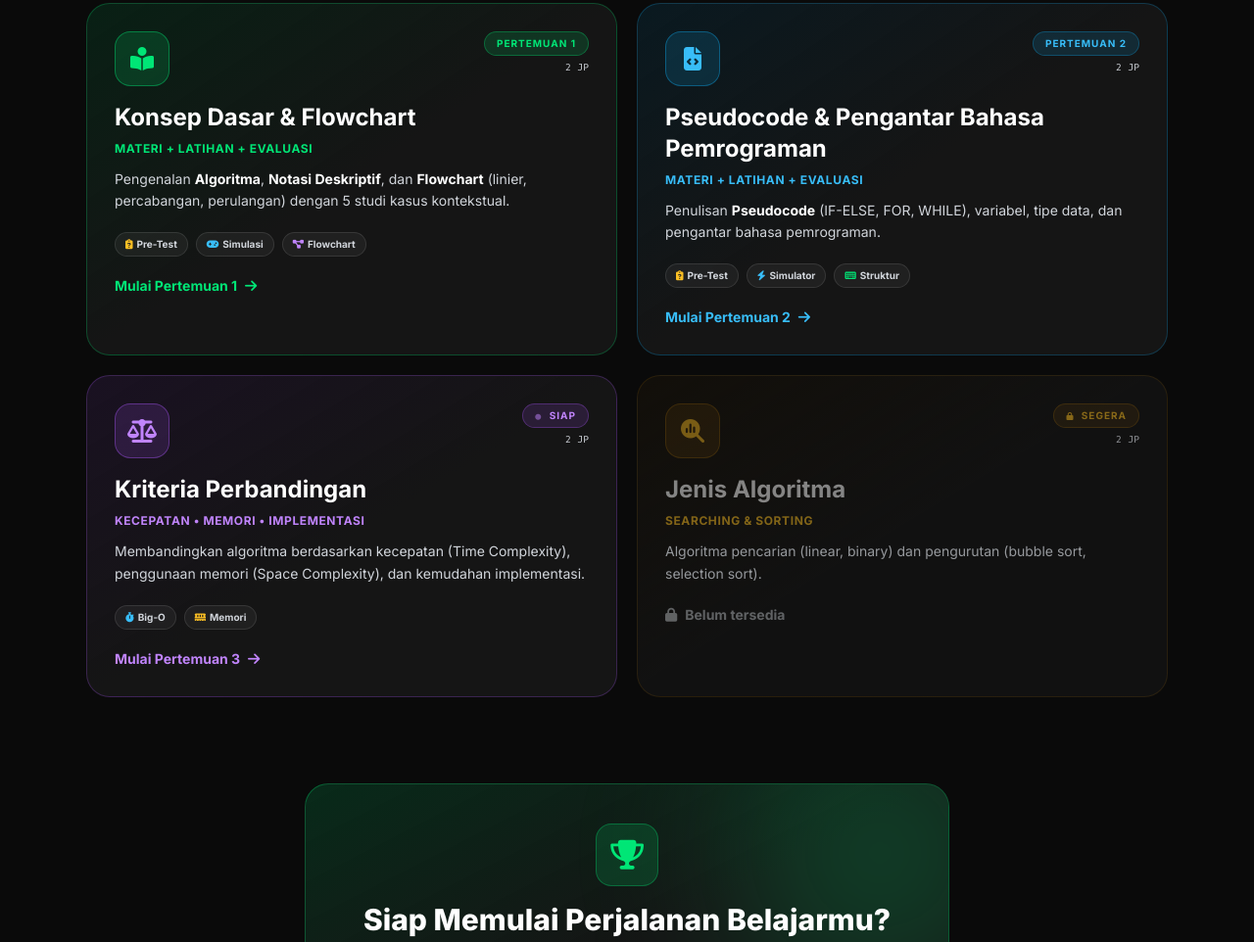
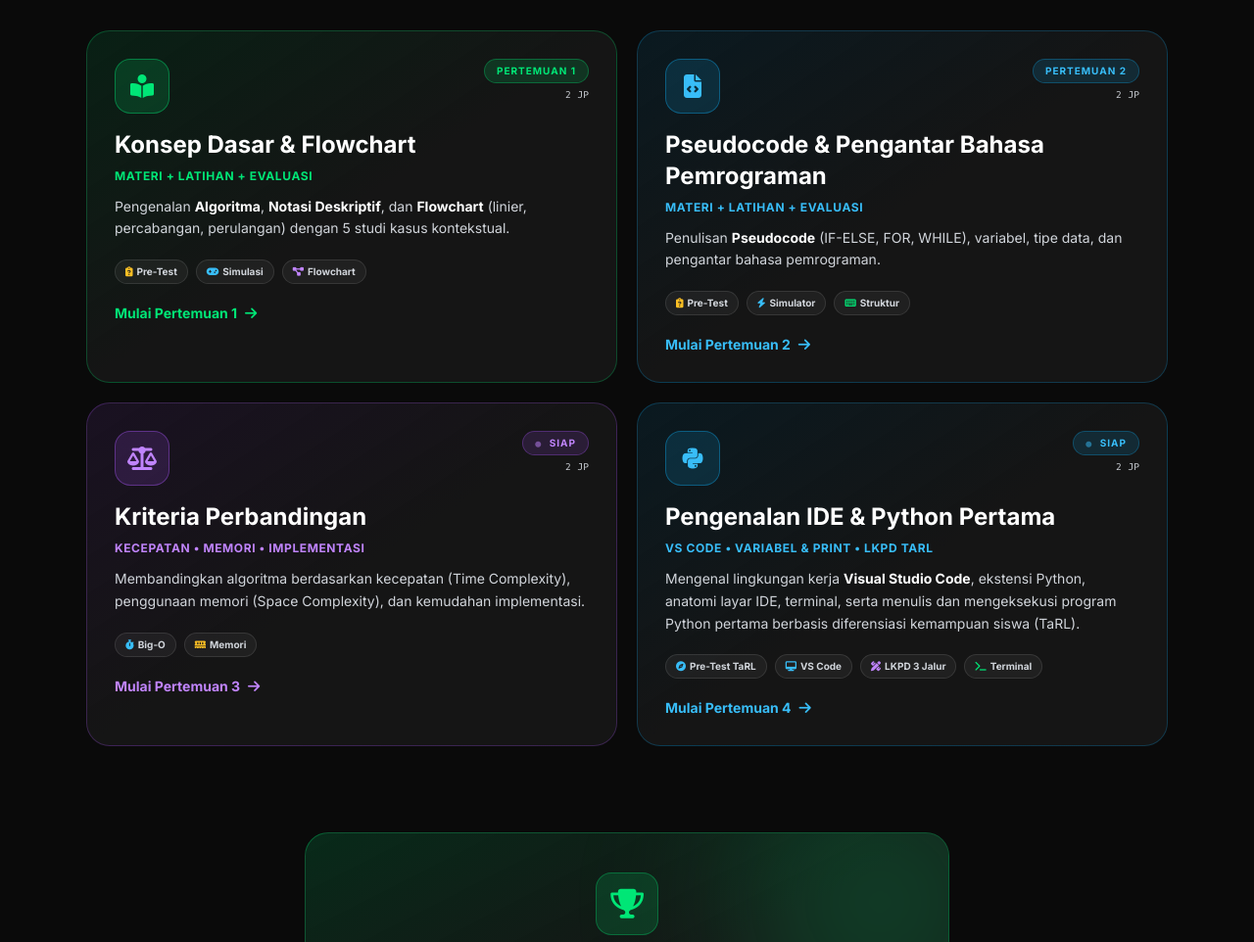
Before and after one commit to ilhamkurniaseptiadi/Media-Algoritma-dan-Pemograman-Global-, a plain HTML site: page index.html in a window 1280 px wide. Shown: the part 1034-1996 px from the top of the page at 98% size. Drawn offline with nearby package versions, Linux system fonts and the light colour scheme.

Commit message:
Update index.html

```diff
--- a/index.html
+++ b/index.html
@@ -133,7 +133,7 @@
       <p class="text-center text-textGray text-base md:text-lg max-w-2xl mx-auto leading-relaxed mb-10 animate-fade-in-up" style="animation-delay: 0.1s;">
         Pelajari logika dasar komputer — mulai dari <strong class="text-white">Algoritma</strong>,
         <strong class="text-white">Flowchart</strong>, <strong class="text-white">Pseudocode</strong>,
-        hingga membandingkan efisiensi algoritma.
+        efisiensi algoritma, hingga <strong class="text-white">Pemrograman Python Pertama di VS Code</strong>.
       </p>
 
       <div class="flex flex-wrap justify-center gap-3 mb-16 animate-fade-in-up" style="animation-delay: 0.2s;">
@@ -277,28 +277,34 @@
         </div>
       </a>
 
-      <!-- CARD 4: PERTEMUAN 4 (LOCKED) -->
-      <div class="card-module block bg-gradient-to-br from-amber-500/5 via-brandGray to-brandGray border border-amber-500/15 rounded-3xl p-6 md:p-7 opacity-70">
+      <!-- CARD 4: PERTEMUAN 4 (SUDAH DIBUKA & AKTIF) -->
+      <a href="pertemuan-4.html" class="card-module group block bg-gradient-to-br from-sky-500/10 via-brandGray to-brandGray border border-sky-500/25 rounded-3xl p-6 md:p-7 hover:border-sky-500/60">
         <div class="flex items-start justify-between mb-4">
-          <div class="w-14 h-14 rounded-2xl bg-amber-500/10 border border-amber-500/20 flex items-center justify-center">
-            <i class="fa-solid fa-magnifying-glass-chart text-amber-400/60 text-2xl"></i>
+          <div class="w-14 h-14 rounded-2xl bg-sky-500/15 border border-sky-500/40 flex items-center justify-center">
+            <i class="fa-brands fa-python text-sky-400 text-2xl"></i>
           </div>
           <div class="flex flex-col items-end gap-1">
-            <span class="text-[10px] font-bold text-amber-400/70 bg-amber-500/10 border border-amber-500/20 px-3 py-1 rounded-full uppercase tracking-widest">
-              <i class="fa-solid fa-lock text-[8px] mr-1"></i> Segera
+            <span class="text-[10px] font-bold text-sky-400 bg-sky-500/15 border border-sky-500/30 px-3 py-1 rounded-full uppercase tracking-widest">
+              <i class="fa-solid fa-circle text-[6px] mr-1 animate-pulse"></i> Siap
             </span>
             <span class="text-[10px] font-mono text-textGray">2 JP</span>
           </div>
         </div>
-        <h3 class="text-xl md:text-2xl font-bold text-white/70 mb-2">Jenis Algoritma</h3>
-        <p class="text-xs text-amber-400/70 font-bold uppercase tracking-wider mb-3">Searching &amp; Sorting</p>
+        <h3 class="text-xl md:text-2xl font-bold text-white mb-2">Pengenalan IDE &amp; Python Pertama</h3>
+        <p class="text-xs text-sky-400 font-bold uppercase tracking-wider mb-3">VS Code • Variabel &amp; Print • LKPD TaRL</p>
         <p class="text-sm text-textGray leading-relaxed mb-5">
-          Algoritma pencarian (linear, binary) dan pengurutan (bubble sort, selection sort).
+          Mengenal lingkungan kerja <strong class="text-white">Visual Studio Code</strong>, ekstensi Python, anatomi layar IDE, terminal, serta menulis dan mengeksekusi program Python pertama berbasis diferensiasi kemampuan siswa (TaRL).
         </p>
-        <div class="flex items-center gap-2 text-sm font-bold text-textGray/60">
-          <i class="fa-solid fa-lock"></i> Belum tersedia
+        <div class="flex flex-wrap gap-2 mb-5">
+          <span class="text-[10px] font-bold bg-white/5 border border-white/10 text-textGray px-2.5 py-1 rounded-full"><i class="fa-solid fa-compass mr-1 text-sky-400"></i>Pre-Test TaRL</span>
+          <span class="text-[10px] font-bold bg-white/5 border border-white/10 text-textGray px-2.5 py-1 rounded-full"><i class="fa-solid fa-desktop mr-1 text-sky-400"></i>VS Code</span>
+          <span class="text-[10px] font-bold bg-white/5 border border-white/10 text-textGray px-2.5 py-1 rounded-full"><i class="fa-solid fa-pen-ruler mr-1 text-purple-400"></i>LKPD 3 Jalur</span>
+          <span class="text-[10px] font-bold bg-white/5 border border-white/10 text-textGray px-2.5 py-1 rounded-full"><i class="fa-solid fa-terminal mr-1 text-brandGreen"></i>Terminal</span>
         </div>
-      </div>
+        <div class="flex items-center gap-2 text-sm font-bold text-sky-400 group-hover:gap-4 transition-all">
+          Mulai Pertemuan 4 <i class="fa-solid fa-arrow-right"></i>
+        </div>
+      </a>
     </div>
   </section>
 
```
